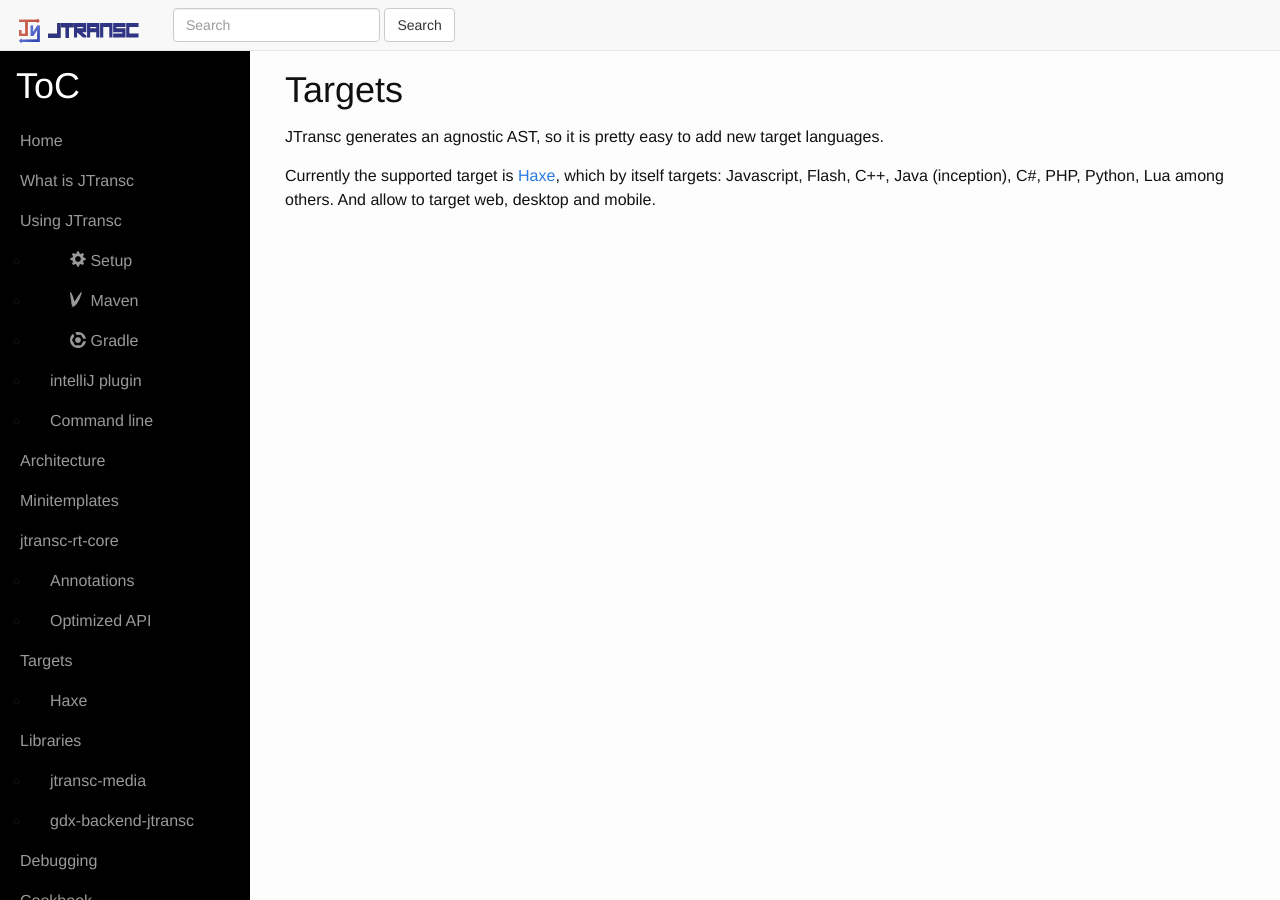
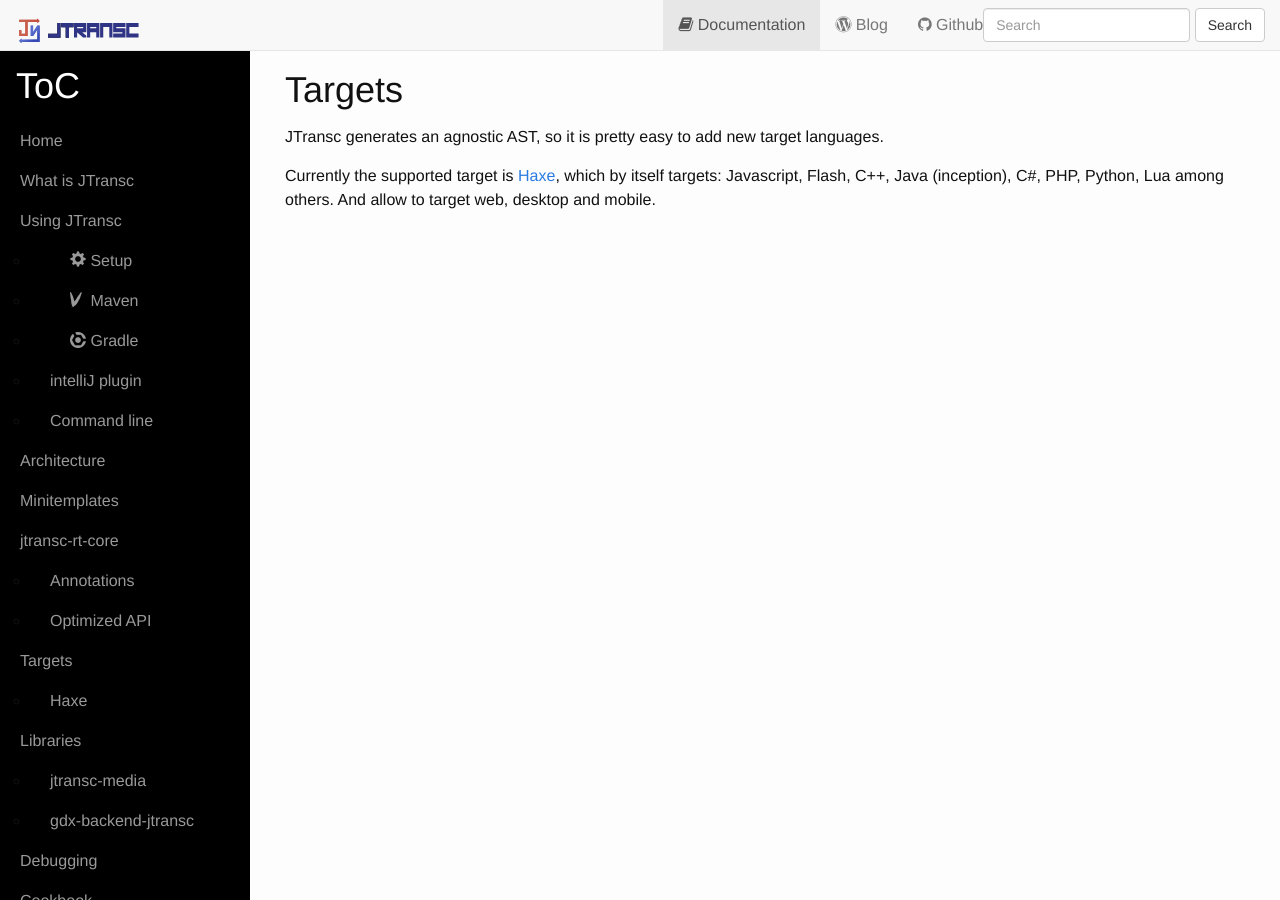
Before and after one commit to intrigus/docs.jtransc.com, a Jekyll site: the page built from targets/index.md, in a window 1280 px wide. Built offline with Jekyll 4.4.1, drawn with Linux system fonts in a browser that asks for light colours.

Commit message:
More work

```diff
--- a/_includes/toc.md
+++ b/_includes/toc.md
@@ -28,5 +28,5 @@
 
 # Links
 
-* [Blog](http://blog.jtransc.com/){:target="_blank"}
-* [Examples repository](https://github.com/jtransc/jtransc-examples){:target="_blank"}
+* [Blog](http://blog.jtransc.com/)
+* [Examples repository](https://github.com/jtransc/jtransc-examples)
--- a/_layouts/default.html
+++ b/_layouts/default.html
@@ -11,13 +11,28 @@
         <a class="navbar-brand" href="#">
           <img alt="Brand" src="/i/logo-wide.svg" width="128" height="32" />
         </a>
+        <button type="button" class="navbar-toggle collapsed" data-toggle="collapse" data-target="#bs-example-navbar-collapse-1" aria-expanded="false">
+          <span class="sr-only">Toggle navigation</span>
+          <span class="icon-bar"></span>
+          <span class="icon-bar"></span>
+          <span class="icon-bar"></span>
+        </button>
+
       </div>
-      <form class="navbar-form navbar-left" role="search" action="/search">
+
+      <form class="collapse navbar-collapse navbar-form navbar-right" role="search" action="/search">
         <div class="form-group">
           <input type="text" class="form-control" placeholder="Search" id="searchq" name="q" />
         </div>
         <button type="submit" class="btn btn-default">Search</button>
       </form>
+      <div class="collapse navbar-collapse" id="bs-example-navbar-collapse-1">
+        <ul class="nav navbar-nav navbar-right">
+          <li class="active"><a href="/"><i class="fa fa-book" aria-hidden="true"></i> Documentation</a></li>
+          <li><a href="http://blog.jtransc.com/" target="_blank"><i class="fa fa-wordpress" aria-hidden="true"></i> Blog</a></li>
+          <li><a href="http://github.com/jtransc/jtransc" target="_blank"><i class="fa fa-github" aria-hidden="true"></i> Github</a></li>
+        </ul>
+      </div>
     </div>
   </nav>
 
--- a/css/main.scss
+++ b/css/main.scss
@@ -51,3 +51,7 @@
         "layout",
         "syntax-highlighting"
 ;
+
+body {
+  cursor: default;
+}
--- a/js/navigation.js
+++ b/js/navigation.js
@@ -34,8 +34,19 @@
   });
 }
 
+function fixExternalLinksTarget(element) {
+  var base = document.location.protocol + '//' + document.location.host;
+  $(element).find('a').each(function() {
+    var internalLink = (this.href.indexOf(base) == 0);
+    if (!internalLink) {
+      $(this).attr('target', '_blank');
+    }
+  });
+}
+
 $(document).ready(function() {
   updateSidebar(true);
+  fixExternalLinksTarget(document);
 
   var q = getQueryVariable('q')
   if (q !== undefined) {
@@ -49,6 +60,7 @@
       try {
         var title = $(html).filter('title').text();
         document.title = title;
+        fixExternalLinksTarget('#page-content')
       } catch (e) {
         console.error(e);
       }
--- a/targets/index.md
+++ b/targets/index.md
@@ -5,4 +5,4 @@
 
 JTransc generates an agnostic AST, so it is pretty easy to add new target languages.
 
-Currently the supported target is [Haxe](Targets-Haxe), which by itself targets: Javascript, Flash, C++, Java (inception), C#, PHP, Python, Lua among others. And allow to target web, desktop and mobile.
+Currently the supported target is [Haxe](/targets/haxe), which by itself targets: Javascript, Flash, C++, Java (inception), C#, PHP, Python, Lua among others. And allow to target web, desktop and mobile.
```
Also changed, not shown: index.md (+1 -1 lines), targets/haxe/index.md (+1 -1 lines).
